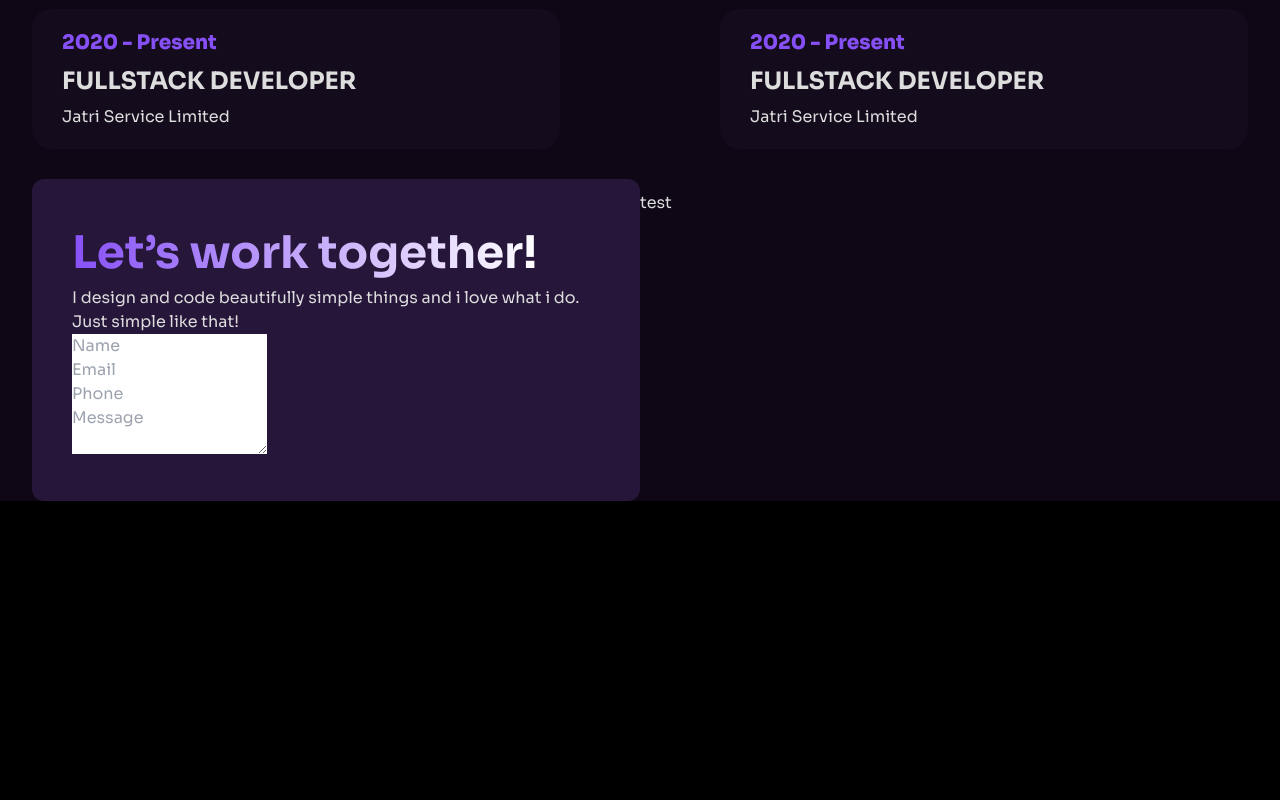
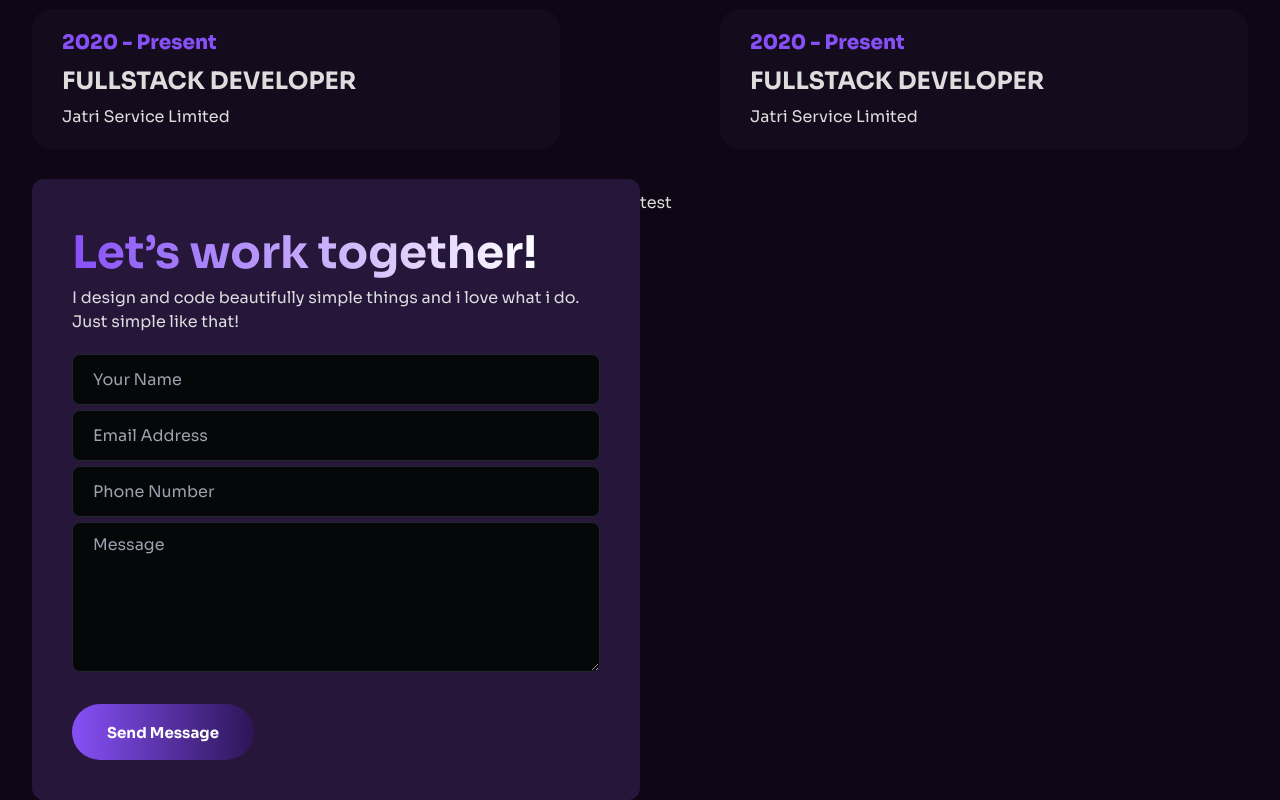
Before and after one commit to mohaimenkhalid/personal-portfolio-nuxt3, a Nuxt app: page / in a window 1280 px wide. Shown: the part 1981-2781 px from the top of the page. Before the commit the page ends 2482 px from the top, so only its background shows below. Built offline with nearby package versions, Linux system fonts and the light colour scheme.

Commit message:
design contact form

```diff
--- a/components/contact.vue
+++ b/components/contact.vue
@@ -8,18 +8,25 @@
               Let’s work together!
             </h2>
             <p>I design and code beautifully simple things and i love what i do. Just simple like that!</p>
-            <form>
+            <form class="mt-5">
               <div class="">
-                <input type="text" placeholder="Name">
+                <input type="text" placeholder="Your Name">
               </div>
               <div class="">
-                <input type="email" placeholder="Email">
+                <input type="email" placeholder="Email Address">
               </div>
               <div class="">
-                <input type="number" placeholder="Phone">
+                <input type="number" placeholder="Phone Number">
               </div>
               <div class="">
                 <textarea placeholder="Message"></textarea>
+              </div>
+              <div class="mt-8">
+                <Button as-child>
+                  <a href="/public" class="hire-me-btn !py-7">
+                    Send Message
+                  </a>
+                </Button>
               </div>
             </form>
           </div>
@@ -44,6 +51,27 @@
   .contact-form {
     background: var(--tj-theme-accent-2);
   }
+
+  .contact-form input, textarea {
+    display: block;
+    width: 100%;
+    background: var(--tj-black-2);
+    border: 1px solid var(--tj-grey-4);
+    font-size: 16px;
+    line-height: 1;
+    color: var(--tj-white);
+    padding: 14px 20px;
+    border-radius: 8px;
+    transition: all 0.3s 0s ease-out;
+    outline: none;
+    height: auto;
+    margin-bottom: 5px;
+  }
+
+  .contact-form textarea {
+    min-height: 150px;
+  }
 </style>
 <script setup lang="ts">
+import {Button} from "~/components/ui/button";
 </script>
```
